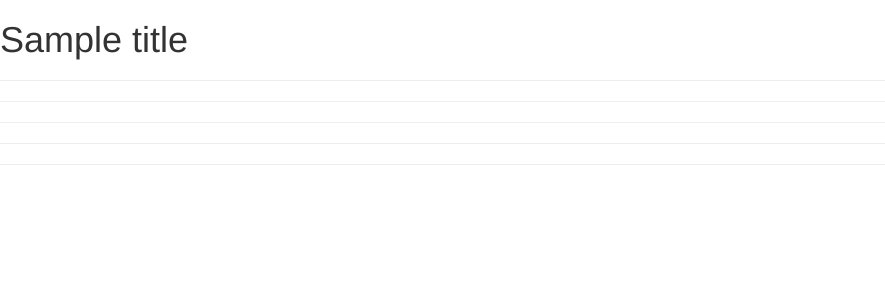
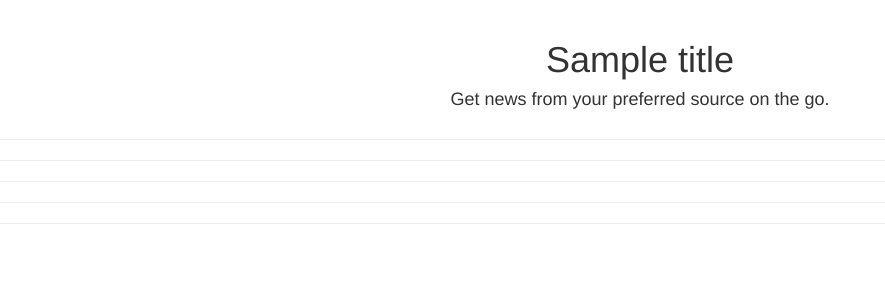
Before and after one commit to DMGithinji/News-reel, a Flask app: template app/templates/index.html in a window 1280 px wide. Shown: the part 52-352 px from the top of the page, without its empty margins (0-885 px from the left). Run offline with Flask 2, Linux system fonts and the light colour scheme; the template is opened without the code that fills it: most values are stand-ins (such as "Sample title", 1, 10 or a date in 2020); parts of the project's set-up code (start-up, migrations or seed data) failed here and were passed over; some libraries are stand-ins or nearby versions.

Commit message:
Add content and bootstrap structure to page displaying articles from a particular source with extended base and using macro

```diff
--- a/app/templates/index.html
+++ b/app/templates/index.html
@@ -4,9 +4,14 @@
 <!-- Content block -->
 {% block content %}
 
-
-    <h1> {{title}} </h1>
-
+<div class="container-fluid">
+    <div class="row" id="top">
+        <div class="col-md-12 heading text-center">
+                <h1>{{title}}</h1>
+                <h4>Get news from your preferred source on the go.</h4>
+            </div>
+    </div>
+</div>
     <div>
         <hr>
         {{ macro.displaySourceList(general)}}
--- a/app/templates/macros.html
+++ b/app/templates/macros.html
@@ -1,27 +1,80 @@
 {% macro displaySourceList(source_list) %}
-
     {% for source in source_list%}
-        <div>
-            {{ source.name}} - {{source.description}} <br>
+    <div class="col-md-3 single-source">
+        <div class="row">
+            <div class="col-md-4 source-name">
+                <h3> {{source.name}} </h3>
+            </div>
+            <div class="col-md-7 source-details">
+                <p> {{source.description|truncate(150)}}
+                    <br>
+                    <a href="/source/{{source.id}}">Read Articles</a>
+                    <br>
+                    <a href="{{source.urlLink}}">Visit Source Site</a>
+                </p>
+            </div>
         </div>
+    </div>
     {% endfor %}
 
     {% if source_list|length > 3 %}
-        <div class="text-center">
-            <a href="/source_category/{{source_list[0].category}}">See more sources covering {{source_list[0].category}} topics</a>
-        </div>
+    <div class="text-center">
+        <a href="/source_category/{{source_list[0].category}}">See more sources covering {{source_list[0].category}}
+            topics</a>
+    </div>
     {% endif %}
 
 {% endmacro %}
 
 {% macro displayCategorizedSourceList(sources) %}
+    {% for source in sources %}
+    <div class="col-xs-12 col-sm-4">
+        <div class="card">
+            <div class="card-content">
+                <h4 class="card-title">
+                        {{source.name}}
+                </h4>
+                <p class="">
+                    {{source.description}}
+                </p>
+            </div>
+            <div class="card-read-more">
+                <a href="/source/{{source.id}}"
+                    class="btn btn-link btn-block">
+                    View Articles from {{source.name}}
+                </a>
+            </div>
+        </div>
+    </div>
+    {% endfor %}
 
-    {% for source in sources %}
-        <div>
-            {{ source.name}} - {{source.description}} <br>
-        </div>
-        <div class="text-center">
-            <a href="/source/{{source.id}}">View news from {{source.name}}</a>
+{% endmacro %}
+
+
+{% macro displayArticles(news_list) %}
+    {% for news_article in news_list %}
+    <div class="col-xs-12 col-sm-4">
+            <div class="card">
+                <a class="img-card" href="{{news_article.url}}">
+                    <img src="{{news_article.urlToImage}}" />
+                </a>
+                <div class="card-content">
+                    <h4 class="card-title">
+                        <a href="{{news_article.url}}">
+                            {{news_article.article_title}}
+                        </a>
+                    </h4>
+                    <p class="">
+                        {{news_article.description}}
+                    </p>
+                </div>
+                <div class="card-read-more">
+                    <a href="{{news_article.url}}"
+                        class="btn btn-link btn-block">
+                        Read Story
+                    </a>
+                </div>
+            </div>
         </div>
     {% endfor %}
 
--- a/app/views.py
+++ b/app/views.py
@@ -11,7 +11,7 @@
     View root page function that returns the index page and its data
     '''
 
-    title = 'There are various examples of sources-based-on-category on this page'
+    title = 'News-Reel'
     general = get_sources('general')
     business = get_sources('business')
     technology = get_sources('technology')
@@ -58,4 +58,4 @@
     article_list = get_news(sourceId)
     article_title = f'{news_list.article_title}'
 
-    return render_template('articles.html',article_title = article_title)
+    return render_template('articles.html',article_title = article_title, article_list = article_list)
```
Also changed, not shown: app/templates/categorized-source.html (+8 -3 lines), app/templates/source-articles.html (+6 -11 lines).
